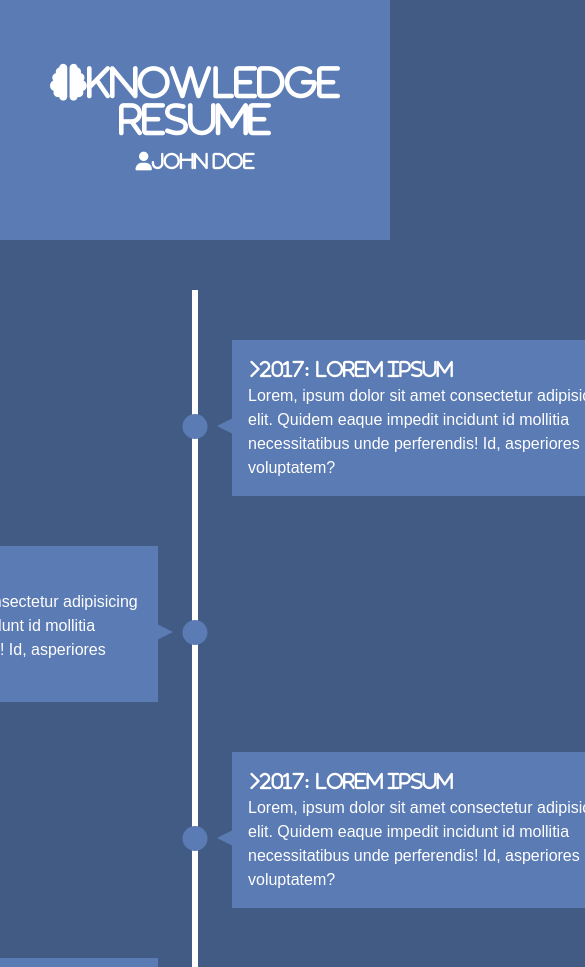
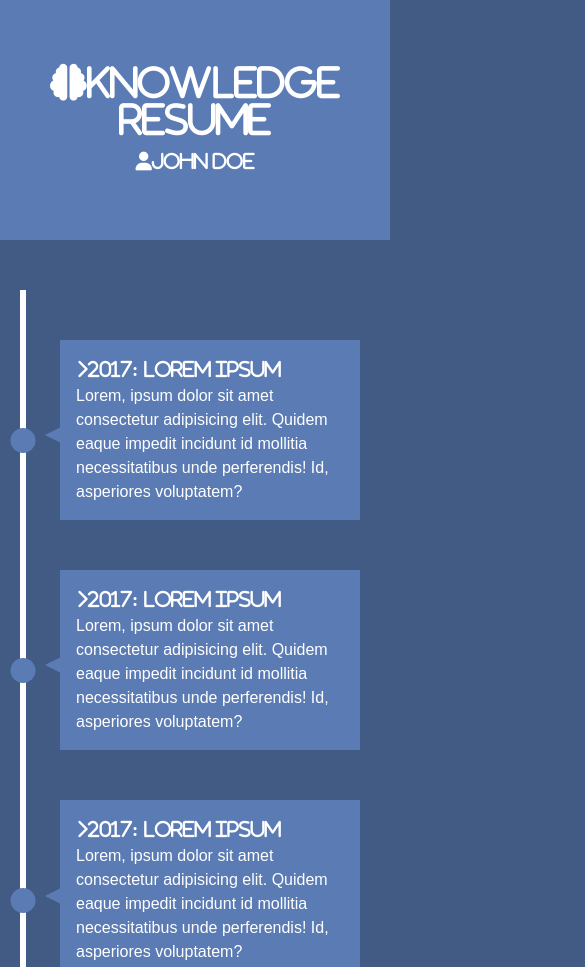
Before and after one commit to totallycrow/css-timeline-project, a plain HTML site: page index.html in a window 390 px wide. Shown: the top 967 px of the page, 585 px wide, since content can reach past the window. Drawn offline with Linux system fonts and the light colour scheme.

Commit message:
Improved responsiveness

```diff
--- a/style.css
+++ b/style.css
@@ -108,3 +108,48 @@ h1 {
     border-width: 8px 0 8px 16px;
     border-color: transparent transparent transparent var(--secondary-color);
 }
+
+@media(max-width: 900px) {
+    #timeline ul li div {
+        width: 250px;
+    }
+    #timeline ul li:nth-child(even) div {
+        left: -284px;
+    }
+    #timeline div:before {
+        content: '';
+        position: absolute;
+        bottom: 0;
+        top: 52.5%;
+        width: 0;
+        height: 0;
+        border-style: solid;
+    }
+}
+
+@media(max-width: 600px) {
+    #timeline ul li {
+        margin-left: 20px;
+    }
+    #timeline ul li div {
+        width: calc(100vw - 90px);
+    }
+    #timeline ul li:nth-child(even) div {
+        left: 40px;
+
+    }
+    #timeline ul li:nth-child(even) div::before {
+        left: -15px;
+        border-width: 8px 16px 8px 0;
+        border-color: transparent var(--secondary-color) transparent transparent;
+    }
+    #timeline div:before {
+        content: '';
+        position: absolute;
+        bottom: 0;
+        top: 48.5%;
+        width: 0;
+        height: 0;
+        border-style: solid;
+    }
+}
```
